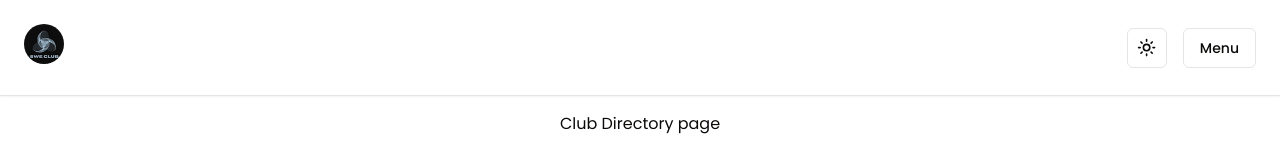
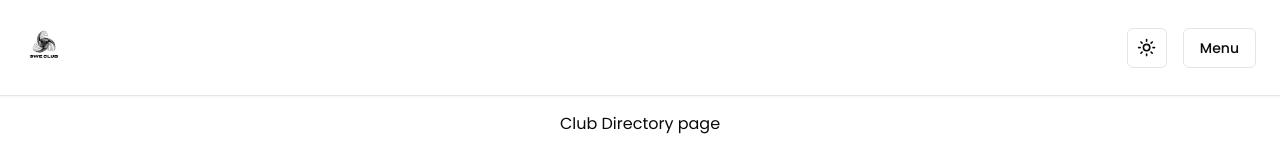
Before and after one commit to SWC-Software-Engineering-Club/SWE-Club-Website, a Next.js app: page /club-directory in a window 1280 px wide. Shown: the top 160 px of the page. Built offline with nearby package versions, Linux system fonts and the light colour scheme.

Commit message:
logo dark/light theme change.

```diff
--- a/components/ui/logo.tsx
+++ b/components/ui/logo.tsx
@@ -1,40 +1,54 @@
-import React from 'react';
-import { cva, type VariantProps } from 'class-variance-authority';
-import { cn } from '@/lib/utils';
+import React, { useContext } from "react";
+import { cva, type VariantProps } from "class-variance-authority";
+import { cn } from "@/lib/utils";
+import Image from "next/image";
+import { ThemeContext } from "@/components/theme-provider"; // Adjust the path accordingly
 
-interface LogoProps extends React.HTMLAttributes<HTMLDivElement>, VariantProps<typeof logoVariants> {
+interface LogoProps
+  extends React.HTMLAttributes<HTMLDivElement>,
+    VariantProps<typeof logoVariants> {
   imagePath?: string;
   altText: string;
 }
 
-const logoVariants = cva(
-  'inline-block',
-  {
+const logoVariants = cva("inline-block", {
   variants: {
     size: {
-        default: 'h-16 w-16', // Default size
-        small: 'h-10 w-10',
-        large: 'h-24 w-24',
+      default: "h-16 w-16", // Default size
+      small: "h-10 w-10",
+      large: "h-24 w-24",
     },
     rounded: {
-        default: 'rounded-full', // Default rounded shape
-        square: 'rounded-none',
+      default: "rounded-full", // Default rounded shape
+      square: "rounded-none",
     },
   },
   defaultVariants: {
-      size: 'default',
-      rounded: 'default',
+    size: "default",
+    rounded: "default",
   },
-  }
-);
+});
 
-const Logo: React.FC<LogoProps> = ({ className, size, rounded, imagePath, altText, ...props }) => {
+const Logo: React.FC<LogoProps> = ({
+  className,
+  size,
+  rounded,
+  imagePath,
+  altText,
+  ...props
+}) => {
   return (
-    <div
-      className={cn(logoVariants({ size, rounded, className }))}
-      {...props}
-    >
-      <img src="/logo.png" alt={altText} className="w-full h-full object-cover rounded-full" />
+    <div className={cn(logoVariants({ size, rounded, className }))} {...props}>
+      <img
+        src="/logo-dark.png"
+        alt={altText}
+        className="w-full h-full object-cover rounded-full hidden dark:block"
+      />
+      <img
+        src="/logo-light.png"
+        alt={altText}
+        className="w-full h-full object-cover rounded-full dark:hidden"
+      />
     </div>
   );
 };
```
Lines whose indentation alone changed are shown as unchanged.
